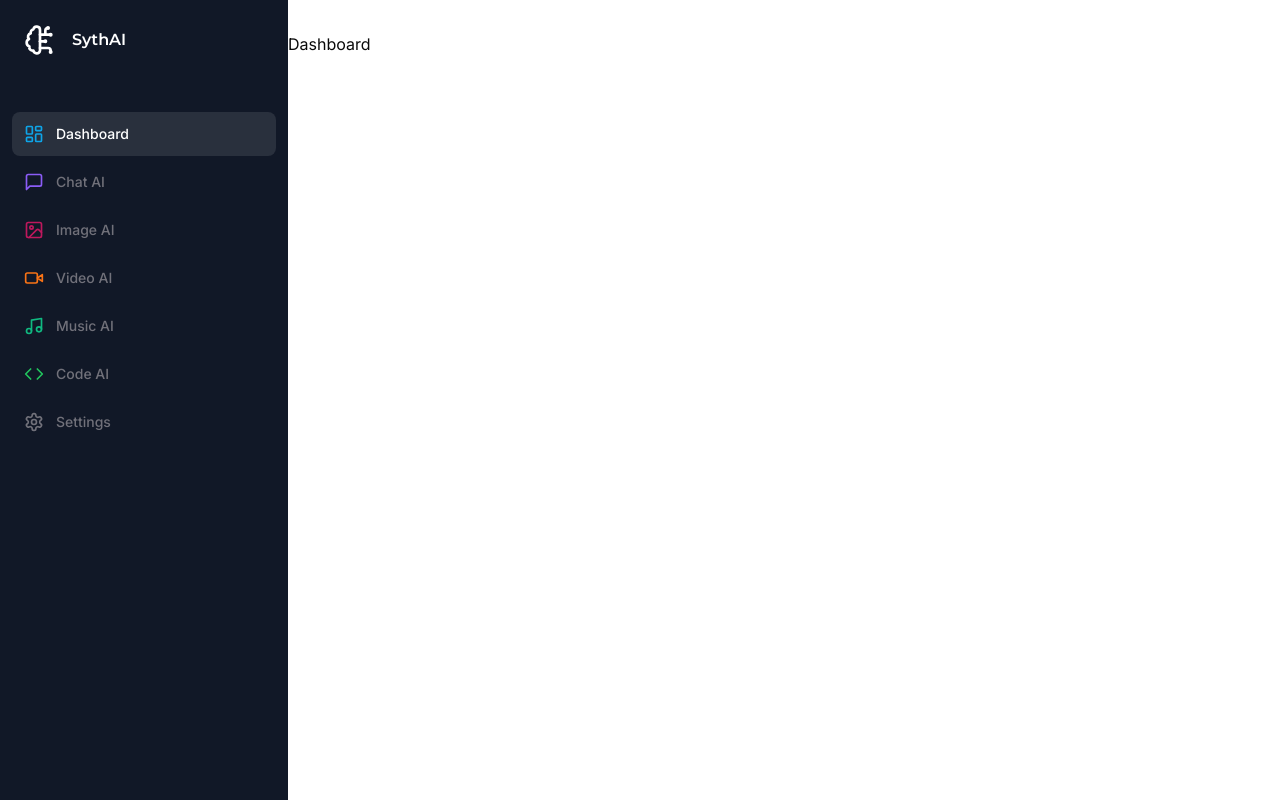
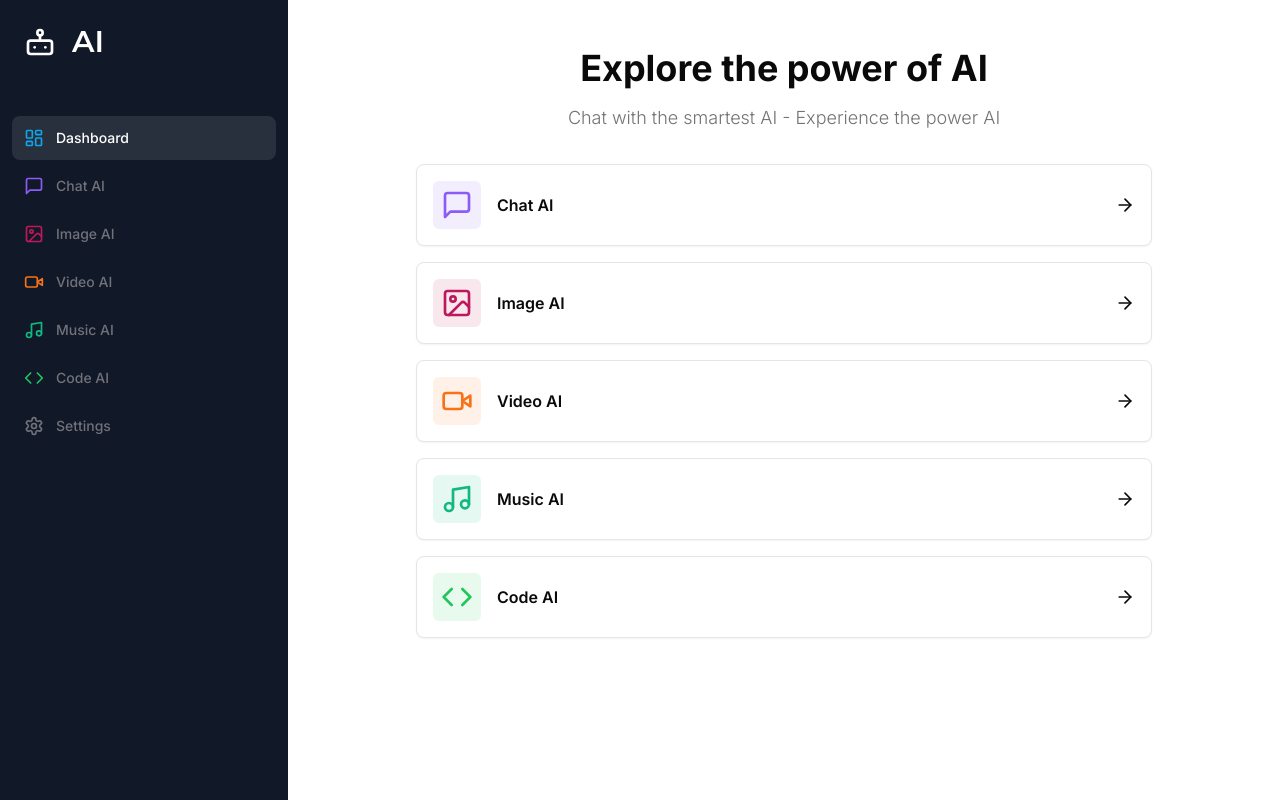
Before and after one commit to phumzani101/ai, a Next.js app: page /dashboard in a window 1280 px wide. Built offline with nearby package versions, Linux system fonts and the light colour scheme.

Commit message:
Ai dashboard

```diff
--- a/src/app/(user)/(routes)/dashboard/page.tsx
+++ b/src/app/(user)/(routes)/dashboard/page.tsx
@@ -1,3 +1,88 @@
+import { Card, CardContent } from "@/components/ui/card";
+import { cn } from "@/lib/utils";
+import {
+  ArrowRight,
+  BrainCircuit,
+  CodeIcon,
+  ImageIcon,
+  LayoutDashboard,
+  MessageSquare,
+  MusicIcon,
+  Settings,
+  VideoIcon,
+} from "lucide-react";
+import Link from "next/link";
+
+const bots = [
+  {
+    name: "Chat AI",
+    icon: MessageSquare,
+    href: "/chat",
+    color: "text-violet-500",
+    bgColor: "bg-violet-500/10",
+  },
+  {
+    name: "Image AI",
+    icon: ImageIcon,
+    href: "/image",
+    color: "text-pink-700",
+    bgColor: "bg-pink-700/10",
+  },
+  {
+    name: "Video AI",
+    icon: VideoIcon,
+    href: "/video",
+    color: "text-orange-500",
+    bgColor: "bg-orange-500/10",
+  },
+  {
+    name: "Music AI",
+    icon: MusicIcon,
+    href: "/music",
+    color: "text-emerald-500",
+    bgColor: "bg-emerald-500/10",
+  },
+  {
+    name: "Code AI",
+    icon: CodeIcon,
+    href: "/code",
+    color: "text-green-500",
+    bgColor: "bg-green-500/10",
+  },
+];
+
 export default function DashboardPage() {
-  return <h1>Dashboard</h1>;
+  return (
+    <div>
+      <div className="mb-8 mt-4 space-y-4">
+        <h2 className="text-2xl md:text-4xl font-bold text-center">
+          Explore the power of AI
+        </h2>
+        <p className="text-muted-foreground font-light text-sm md:text-lg text-center">
+          Chat with the smartest AI - Experience the power AI
+        </p>
+      </div>
+      <div className="px-4 md:px-20 lg:px-32 space-y-4">
+        {bots.map((ai) => {
+          return (
+            <Link
+              href={ai.href}
+              key={ai.href}
+              className="flex flex-row border-black/5 hover:shadow-md transition cursor-pointer"
+            >
+              <Card className="flex flex-1 p-4 items-center justify-between">
+                <div className="flex items-center gap-x-4">
+                  <div className={cn("p-2 w-fit rounded-md", ai.bgColor)}>
+                    <ai.icon className={cn("w-8 h-8", ai.color)} />
+                  </div>
+                  <div className="font-semibold">{ai.name}</div>
+                </div>
+                <ArrowRight className="w-5 h5" />
+              </Card>
+            </Link>
+          );
+        })}
+      </div>
+    </div>
+  );
 }
--- a/src/components/myui/dashboard/Sidebar.tsx
+++ b/src/components/myui/dashboard/Sidebar.tsx
@@ -1,6 +1,7 @@
 "use client";
 import { cn } from "@/lib/utils";
 import {
+  BotIcon,
   BrainCircuit,
   CodeIcon,
   ImageIcon,
@@ -72,9 +73,9 @@
           className={cn("flex items-center pl-3 mb-14", montserrat.className)}
         >
           <div className="relative w-8 h-8 mr-4 text-2xl font-bold">
-            <BrainCircuit size={32} />
+            <BotIcon size={32} />
           </div>
-          <h1 className="text-1xl font-bold">SythAI</h1>
+          <h1 className="text-3xl font-bold">AI</h1>
         </Link>
         <div className="space-y-1">
           {routes.map((route) => {
--- /dev/null
+++ b/src/components/ui/card.tsx
@@ -0,0 +1,79 @@
+import * as React from "react"
+
+import { cn } from "@/lib/utils"
+
+const Card = React.forwardRef<
+  HTMLDivElement,
+  React.HTMLAttributes<HTMLDivElement>
+>(({ className, ...props }, ref) => (
+  <div
+    ref={ref}
+    className={cn(
+      "rounded-lg border bg-card text-card-foreground shadow-sm",
+      className
+    )}
+    {...props}
+  />
+))
+Card.displayName = "Card"
+
+const CardHeader = React.forwardRef<
+  HTMLDivElement,
+  React.HTMLAttributes<HTMLDivElement>
+>(({ className, ...props }, ref) => (
+  <div
+    ref={ref}
+    className={cn("flex flex-col space-y-1.5 p-6", className)}
+    {...props}
+  />
+))
+CardHeader.displayName = "CardHeader"
+
+const CardTitle = React.forwardRef<
+  HTMLParagraphElement,
+  React.HTMLAttributes<HTMLHeadingElement>
+>(({ className, ...props }, ref) => (
+  <h3
+    ref={ref}
+    className={cn(
+      "text-2xl font-semibold leading-none tracking-tight",
+      className
+    )}
+    {...props}
+  />
+))
+CardTitle.displayName = "CardTitle"
+
+const CardDescription = React.forwardRef<
+  HTMLParagraphElement,
+  React.HTMLAttributes<HTMLParagraphElement>
+>(({ className, ...props }, ref) => (
+  <p
+    ref={ref}
+    className={cn("text-sm text-muted-foreground", className)}
+    {...props}
+  />
+))
+CardDescription.displayName = "CardDescription"
+
+const CardContent = React.forwardRef<
+  HTMLDivElement,
+  React.HTMLAttributes<HTMLDivElement>
+>(({ className, ...props }, ref) => (
+  <div ref={ref} className={cn("p-6 pt-0", className)} {...props} />
+))
+CardContent.displayName = "CardContent"
+
+const CardFooter = React.forwardRef<
+  HTMLDivElement,
+  React.HTMLAttributes<HTMLDivElement>
+>(({ className, ...props }, ref) => (
+  <div
+    ref={ref}
+    className={cn(" flex items-center p-6 pt-0", className)}
+    {...props}
+  />
+))
+CardFooter.displayName = "CardFooter"
+
+export { Card, CardHeader, CardFooter, CardTitle, CardDescription, CardContent }
```
